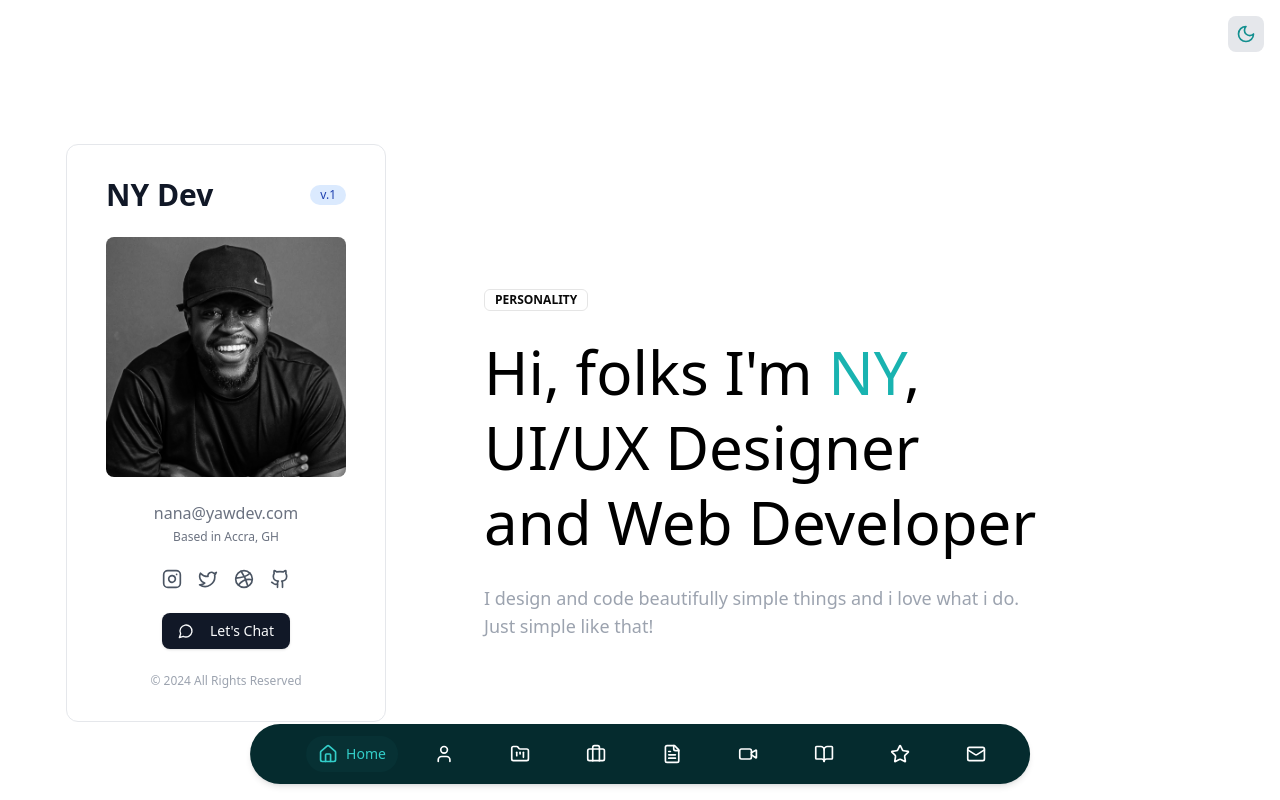
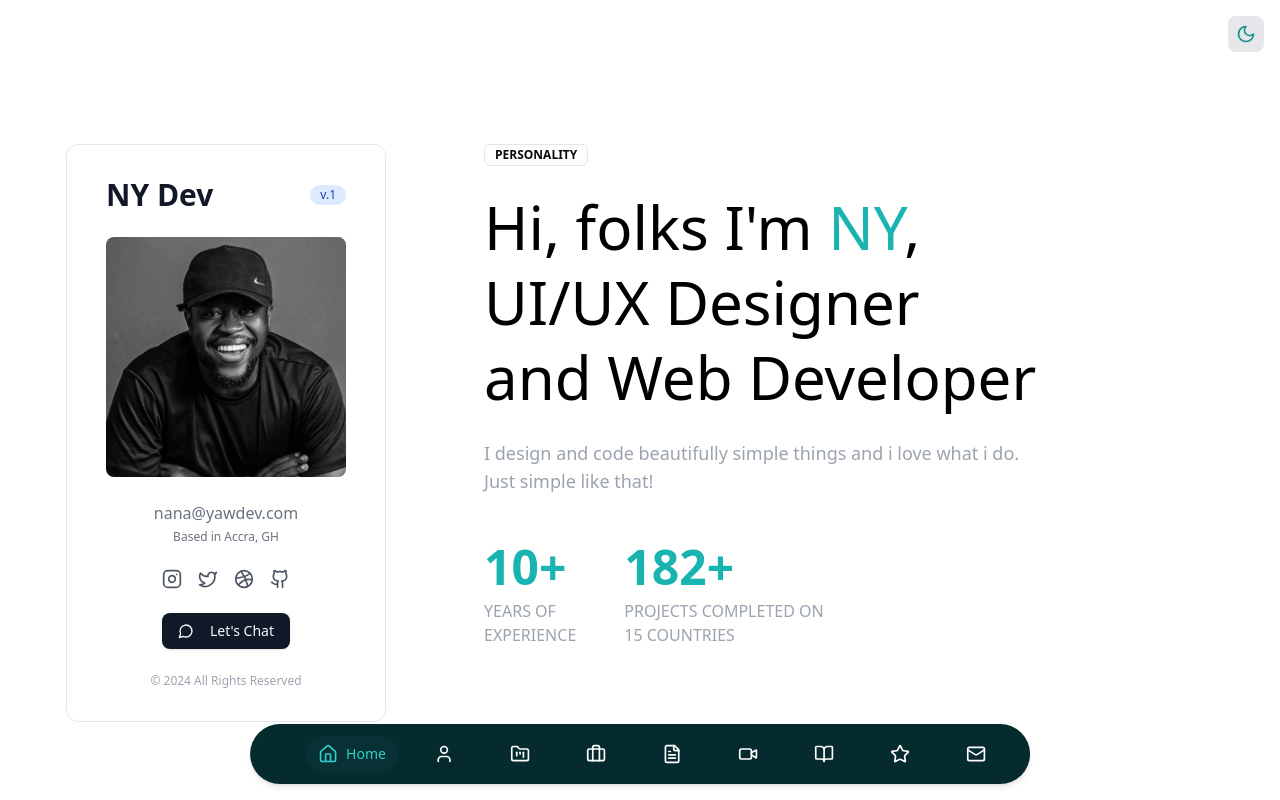
Before and after one commit to nanayawdev/nanayaw.dev, a React (Vite) app: page / in a window 1280 px wide. Built offline with nearby package versions, Linux system fonts and the light colour scheme.

Commit message:
Homepage padding adjusted to align with ProfileCard on top

```diff
--- a/src/pages/Home.jsx
+++ b/src/pages/Home.jsx
@@ -3,7 +3,7 @@ import { Badge } from "@/components/ui/badge";
 
 const Home = () => {
   return (
-    <div className="flex flex-col items-start justify-center min-h-screen max-w-4xl mx-auto px-4">
+    <div className="flex flex-col items-start justify-start pt-20 pb-8 px-4 max-w-4xl mx-auto">
       <Badge variant="outline" className="mb-6">
         PERSONALITY
       </Badge>
@@ -16,11 +16,23 @@ const Home = () => {
         and Web Developer
       </h1>
 
-      <p className="text-gray-400 text-lg">
+      <p className="text-gray-400 text-lg mb-12">
         I design and code beautifully simple things and i love what i do.
         <br />
         Just simple like that!
       </p>
+
+      {/* Stats Section */}
+      <div className="flex gap-12">
+        <div>
+          <h2 className="text-5xl font-semibold text-riptide-500">10+</h2>
+          <p className="text-gray-400 mt-2">YEARS OF<br />EXPERIENCE</p>
+        </div>
+        <div>
+          <h2 className="text-5xl font-semibold text-riptide-500">182+</h2>
+          <p className="text-gray-400 mt-2">PROJECTS COMPLETED ON<br />15 COUNTRIES</p>
+        </div>
+      </div>
     </div>
   );
 };
```
